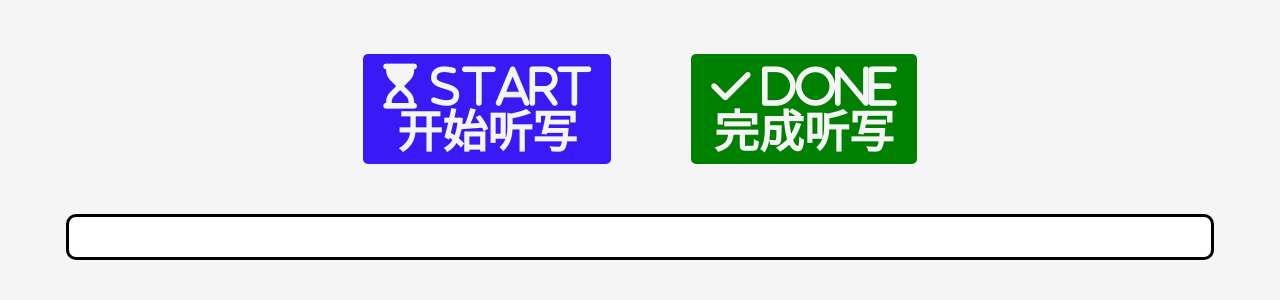
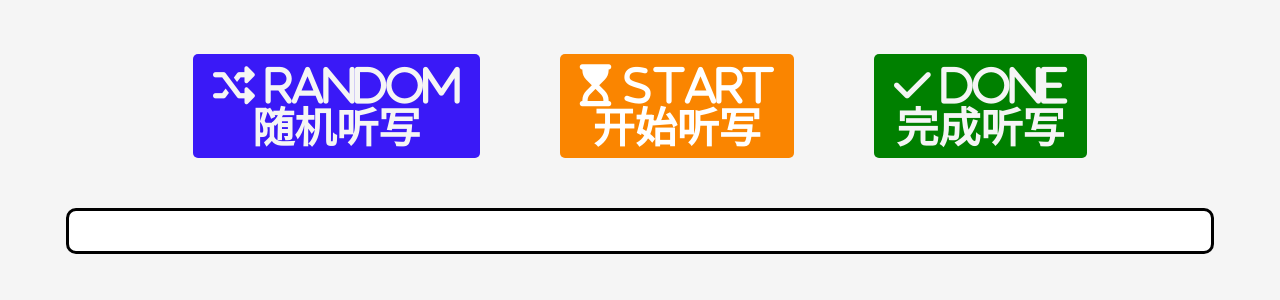
Before and after one commit to dewchan01/spell_eja, a Flask app: page /dictation_page.html in a window 1280 px wide. Shown: the top 300 px of the page. Run offline with Flask 3, Linux system fonts and the light colour scheme.

Commit message:
add random btn for random order

```diff
--- a/app/templates/dictation.html
+++ b/app/templates/dictation.html
@@ -84,7 +84,7 @@
             align-items: center;
             justify-content: space-between;
             justify-content: center;
-            font-size: 45px;
+            font-size: 42px;
             gap: 60px;
         }
 
@@ -96,6 +96,11 @@
         #retryButton {
             background-color: #3a19f7;
             color: #f5f5f5;
+        }
+
+        #startButton {
+            background-color: #fa8500;
+            color: #ffffff;
         }
 
         /* Styles for the modal */
@@ -154,7 +159,8 @@
 
 <body>
     <div id="buttons">
-        <button id="retryButton"><i class="fa-solid fa-hourglass-start"> Start<br />开始听写</i></button>
+        <button id="retryButton"><i class="fa-solid fa-random"> Random<br />随机听写</i></button>
+        <button id="startButton"><i class="fa-solid fa-hourglass-start"> Start<br />开始听写</i></button>
         <button id="reinputButton" onclick="exitPage()"><i class="fa-solid fa-check"> Done<br />完成听写</i></button>
     </div>
     <div id="wordsContainer">
@@ -333,6 +339,12 @@
         }
 
         document.getElementById('retryButton').addEventListener('click', function () {
+            localStorage.setItem('random', 'true');
+            window.location.href = '/dict.html';
+        });
+
+        document.getElementById('startButton').addEventListener('click', function () {
+            localStorage.setItem('random', 'false');
             window.location.href = '/dict.html';
         });
     </script>
```
Also changed, not shown: app/templates/dict.html (+14 -2 lines).
